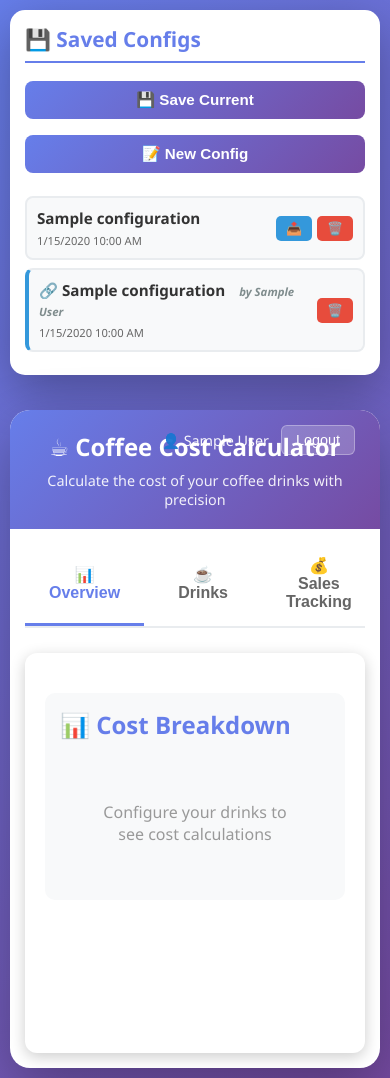
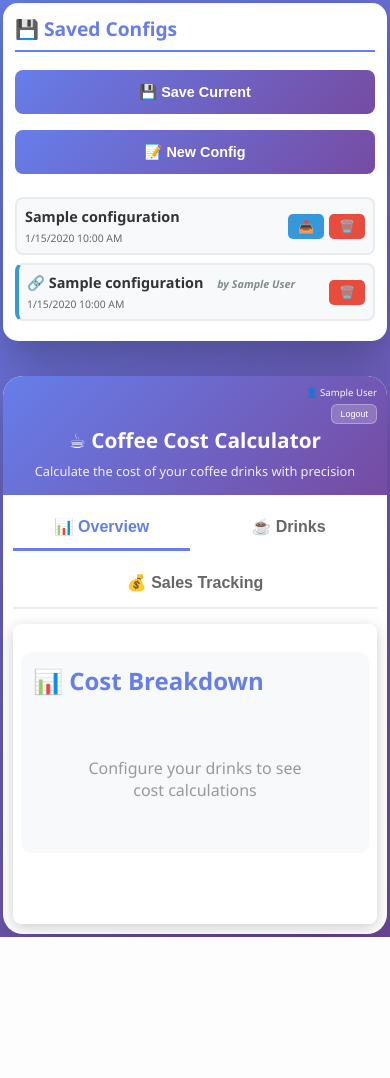
Before and after one commit to angeeinstein/coffee-calculator, a Flask app: page / in a window 390 px wide. After the commit the page ends 937 px from the top, so only its background shows below. Run offline with Flask 3, Linux system fonts and the light colour scheme; a user stored in the database is signed in; tables that the repository leaves empty hold one stand-in row (values such as "Sample post").

Commit message:
feat: Enhance mobile responsiveness and touch target sizes; improve styling for tabs and main content

```diff
--- a/templates/index.html
+++ b/templates/index.html
@@ -313,6 +313,17 @@
             transition: border-color 0.3s;
             width: 100%;
             box-sizing: border-box;
+            min-height: 44px; /* iOS recommended touch target size */
+            -webkit-appearance: none;
+            appearance: none;
+        }
+
+        /* Prevent iOS zoom on input focus */
+        @supports (-webkit-touch-callout: none) {
+            .input-group input,
+            .input-group select {
+                font-size: max(16px, 1em);
+            }
         }
 
         .input-group input:focus,
@@ -334,6 +345,10 @@
             margin-top: 8px;
             -webkit-tap-highlight-color: transparent;
             touch-action: manipulation;
+            min-height: 44px; /* iOS recommended touch target size */
+            display: inline-flex;
+            align-items: center;
+            justify-content: center;
         }
 
         .btn:hover,
@@ -463,6 +478,17 @@
             display: none;
         }
 
+        /* Table container for horizontal scrolling on mobile */
+        .table-container {
+            overflow-x: auto;
+            -webkit-overflow-scrolling: touch;
+            margin: 10px 0;
+        }
+
+        .table-container table {
+            min-width: 100%;
+        }
+
         .current-config-name {
             background: #f8f9fa;
             padding: 10px 15px;
@@ -493,36 +519,76 @@
 
         @media (max-width: 768px) {
             body {
+                padding: 5px;
+            }
+
+            header {
+                padding: 15px 10px;
+                padding-top: 50px; /* Space for user menu */
+            }
+
+            header h1 {
+                font-size: 1.5em;
+            }
+
+            header p {
+                font-size: 0.9em;
+            }
+
+            .user-menu {
+                top: 10px;
+                right: 10px;
+                flex-direction: column;
+                align-items: flex-end;
+                gap: 5px;
+            }
+
+            .user-info {
+                font-size: 0.8em;
+            }
+
+            .logout-btn {
+                padding: 5px 10px;
+                font-size: 0.8em;
+            }
+
+            .content {
                 padding: 10px;
             }
 
-            header {
-                padding: 20px 15px;
+            .tabs {
+                display: flex;
+                flex-wrap: wrap;
+                gap: 5px;
+                margin-bottom: 15px !important;
             }
 
-            header h1 {
-                font-size: 1.8em;
+            .tab {
+                flex: 1 1 calc(50% - 5px);
+                min-width: 120px;
+                padding: 10px 8px;
+                font-size: 0.85em;
+                white-space: nowrap;
+                overflow: hidden;
+                text-overflow: ellipsis;
             }
 
-            header p {
-                font-size: 0.95em;
-            }
-
-            .content {
-                padding: 15px;
+            .main-tab-content {
+                padding: 10px;
             }
 
             .section {
-                margin-bottom: 30px;
+                margin-bottom: 20px;
             }
 
             .section h2 {
-                font-size: 1.5em;
+                font-size: 1.3em;
+                margin-bottom: 12px;
             }
 
             .ingredient-grid {
                 grid-template-columns: 1fr;
-                gap: 12px;
+                gap: 10px;
             }
 
             .ingredient-row {
@@ -536,114 +602,250 @@
             }
 
             .drink-card {
-                padding: 15px;
+                padding: 12px;
+                margin-bottom: 15px;
             }
 
             .drink-header {
                 flex-direction: column;
                 align-items: stretch;
+                gap: 10px;
             }
 
             .drink-header input {
                 margin-right: 0;
-                margin-bottom: 10px;
+                margin-bottom: 0;
+                width: 100%;
+            }
+
+            .drink-header button {
+                width: 100%;
             }
 
             .action-buttons {
                 flex-direction: column;
+                gap: 8px;
             }
 
             .btn {
                 width: 100%;
+                padding: 12px;
+                font-size: 0.95em;
             }
 
             .sidebar {
-                padding: 15px;
+                padding: 12px;
             }
 
             .sidebar h2 {
-                font-size: 1.3em;
-            }
-
-            .modal-content {
-                width: 90%;
-                margin: 30% auto;
-                padding: 20px;
-            }
-
-            .results-section {
-                padding: 15px;
-            }
-
-            .result-card {
-                padding: 15px;
-            }
-
-            .result-card h3 {
                 font-size: 1.2em;
             }
 
-            .result-total {
-                font-size: 1.5em;
+            .sidebar-actions {
+                flex-direction: column;
+                gap: 8px;
             }
 
-            .breakdown-table {
-                font-size: 0.9em;
+            .sidebar-btn {
+                width: 100%;
             }
 
-            .breakdown-table th,
-            .breakdown-table td {
-                padding: 8px 5px;
-            }
-        }
-
-        @media (max-width: 480px) {
-            header h1 {
-                font-size: 1.5em;
-            }
-
-            header p {
-                font-size: 0.9em;
-            }
-
-            .section h2 {
-                font-size: 1.3em;
-            }
-
-            .btn {
-                padding: 10px 20px;
-                font-size: 0.95em;
-            }
-
-            .input-group label {
-                font-size: 0.9em;
-            }
-
-            .input-group input,
-            .input-group select {
-                padding: 10px;
-                font-size: 0.95em;
-            }
-
-            .breakdown-table {
-                font-size: 0.85em;
-            }
-
-            .breakdown-table th,
-            .breakdown-table td {
-                padding: 6px 3px;
+            .config-list {
+                max-height: 300px;
             }
 
             .config-item {
                 padding: 10px;
             }
 
+            .config-actions {
+                flex-wrap: wrap;
+                gap: 5px;
+            }
+
+            .modal-content {
+                width: 90%;
+                margin: 20% auto;
+                padding: 20px;
+                max-height: 80vh;
+                overflow-y: auto;
+            }
+
+            .modal-actions {
+                flex-direction: column;
+                gap: 8px;
+            }
+
+            .results-section {
+                padding: 12px;
+            }
+
+            .result-card {
+                padding: 12px;
+                margin-bottom: 12px;
+            }
+
+            .result-card h3 {
+                font-size: 1.1em;
+            }
+
+            .result-total {
+                font-size: 1.4em;
+            }
+
+            .breakdown-table {
+                font-size: 0.85em;
+                overflow-x: auto;
+                display: block;
+            }
+
+            .breakdown-table th,
+            .breakdown-table td {
+                padding: 6px 4px;
+            }
+
+            /* Sales tracking mobile adjustments */
+            .sales-grid {
+                grid-template-columns: 1fr !important;
+                gap: 15px;
+            }
+
+            .counter-inputs-grid {
+                grid-template-columns: 1fr !important;
+            }
+
+            .sales-tabs {
+                flex-wrap: wrap;
+            }
+
+            .sales-tab {
+                flex: 1 1 calc(50% - 5px);
+                font-size: 0.85em;
+                padding: 8px;
+            }
+
+            table {
+                font-size: 0.85em;
+            }
+
+            table th,
+            table td {
+                padding: 6px 4px;
+            }
+        }
+
+        @media (max-width: 480px) {
+            body {
+                padding: 3px;
+            }
+
+            header h1 {
+                font-size: 1.3em;
+            }
+
+            header p {
+                font-size: 0.8em;
+            }
+
+            .section h2 {
+                font-size: 1.1em;
+            }
+
+            .tab {
+                font-size: 0.75em;
+                padding: 8px 6px;
+            }
+
+            .btn {
+                padding: 10px 15px;
+                font-size: 0.9em;
+            }
+
+            .input-group label {
+                font-size: 0.85em;
+            }
+
+            .input-group input,
+            .input-group select {
+                padding: 8px;
+                font-size: 0.9em;
+            }
+
+            .breakdown-table {
+                font-size: 0.75em;
+            }
+
+            .breakdown-table th,
+            .breakdown-table td {
+                padding: 4px 2px;
+            }
+
+            .config-item {
+                padding: 8px;
+            }
+
             .config-name {
-                font-size: 0.95em;
+                font-size: 0.9em;
             }
 
             .config-date {
-                font-size: 0.7em;
+                font-size: 0.65em;
+            }
+
+            .drink-card {
+                padding: 10px;
+            }
+
+            .result-card {
+                padding: 10px;
+            }
+
+            .result-card h3 {
+                font-size: 1em;
+            }
+
+            .result-total {
+                font-size: 1.2em;
+            }
+
+            .modal-content {
+                width: 95%;
+                padding: 15px;
+                margin: 10% auto;
+            }
+
+            .modal h3 {
+                font-size: 1.2em;
+            }
+
+            table {
+                font-size: 0.75em;
+            }
+
+            table th,
+            table td {
+                padding: 4px 2px;
+            }
+
+            /* Make tables scrollable horizontally on very small screens */
+            .table-container {
+                overflow-x: auto;
+                -webkit-overflow-scrolling: touch;
+            }
+
+            /* Adjust sales tracking for small screens */
+            .sales-tab {
+                font-size: 0.75em;
+                padding: 6px;
+            }
+
+            .user-menu {
+                font-size: 0.75em;
+            }
+
+            .logout-btn {
+                padding: 4px 8px;
+                font-size: 0.75em;
             }
         }
 
@@ -653,6 +855,8 @@
             gap: 10px;
             margin-bottom: 20px;
             border-bottom: 2px solid #e9ecef;
+            overflow-x: auto;
+            -webkit-overflow-scrolling: touch;
         }
 
         .tab {
@@ -665,6 +869,13 @@
             font-weight: 600;
             border-bottom: 3px solid transparent;
             transition: all 0.3s;
+            -webkit-tap-highlight-color: transparent;
+            touch-action: manipulation;
+            min-height: 44px; /* iOS recommended touch target size */
+            display: inline-flex;
+            align-items: center;
+            justify-content: center;
+            white-space: nowrap;
         }
 
         .tab:hover {
@@ -696,6 +907,23 @@
 
         .main-tab-content.active {
             display: block !important;
+        }
+
+        /* Mobile-specific adjustments for main tab content */
+        @media (max-width: 768px) {
+            .main-tab-content {
+                padding: 12px;
+                margin-top: 10px;
+                border-radius: 8px;
+            }
+        }
+
+        @media (max-width: 480px) {
+            .main-tab-content {
+                padding: 8px;
+                margin-top: 8px;
+                min-height: 300px;
+            }
         }
 
         .stats-grid {
```
